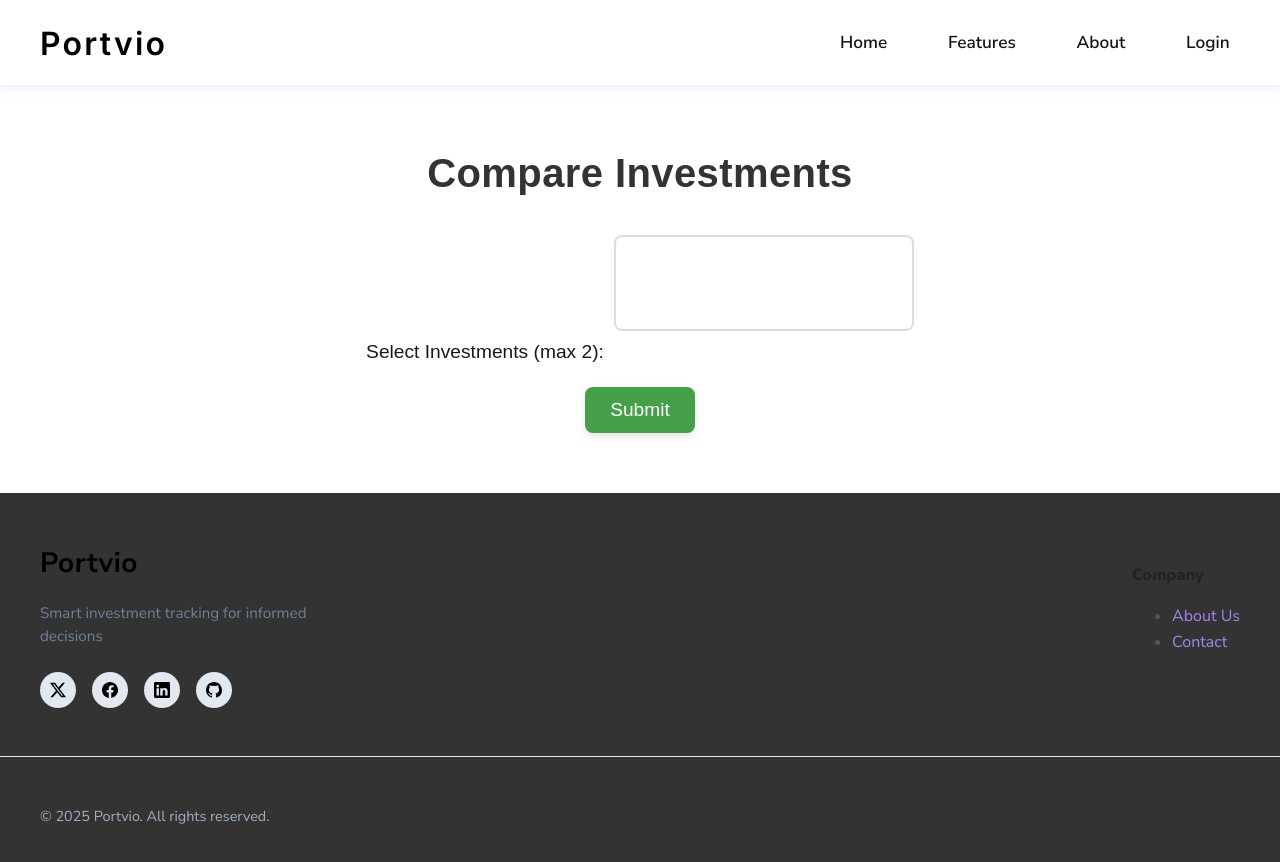
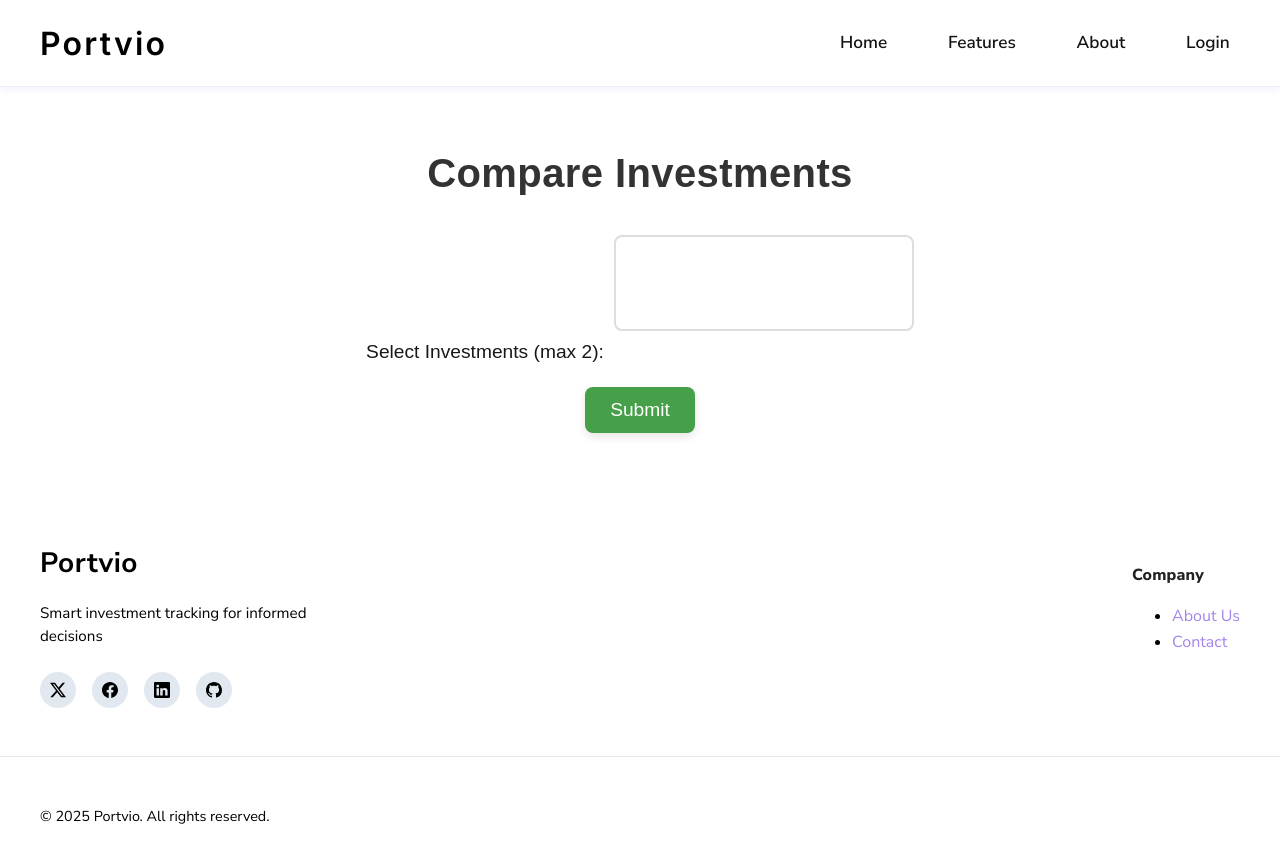
Before and after one commit to VinayakxSingh/Portvio, a React (Vite) app: page /compare in a window 1280 px wide. Shown: the top 862 px of the page. Built offline with nearby package versions, Linux system fonts and the light colour scheme.

Commit message:
Update Footer.css

```diff
--- a/src/components/Footer.css
+++ b/src/components/Footer.css
@@ -1,6 +1,6 @@
 .footer {
-  background-color: #333;
-  color: #4a5568;
+  background-color: white;
+  color: black;
 /*   font-family: -apple-system, BlinkMacSystemFont, "Segoe UI", Roboto, Helvetica, Arial, sans-serif; */
 }
 
@@ -34,7 +34,7 @@
 }
 
 .brand-tagline {
-  color: #718096;
+  color: black;
   margin-bottom: 1.5rem;
   font-size: 0.95rem;
   line-height: 1.5;
@@ -123,7 +123,7 @@
 .copyright {
   text-align: center;
   font-size: 0.9rem;
-  color: #a0aec0;
+  color: black;
   margin: 0;
 }
 
```
